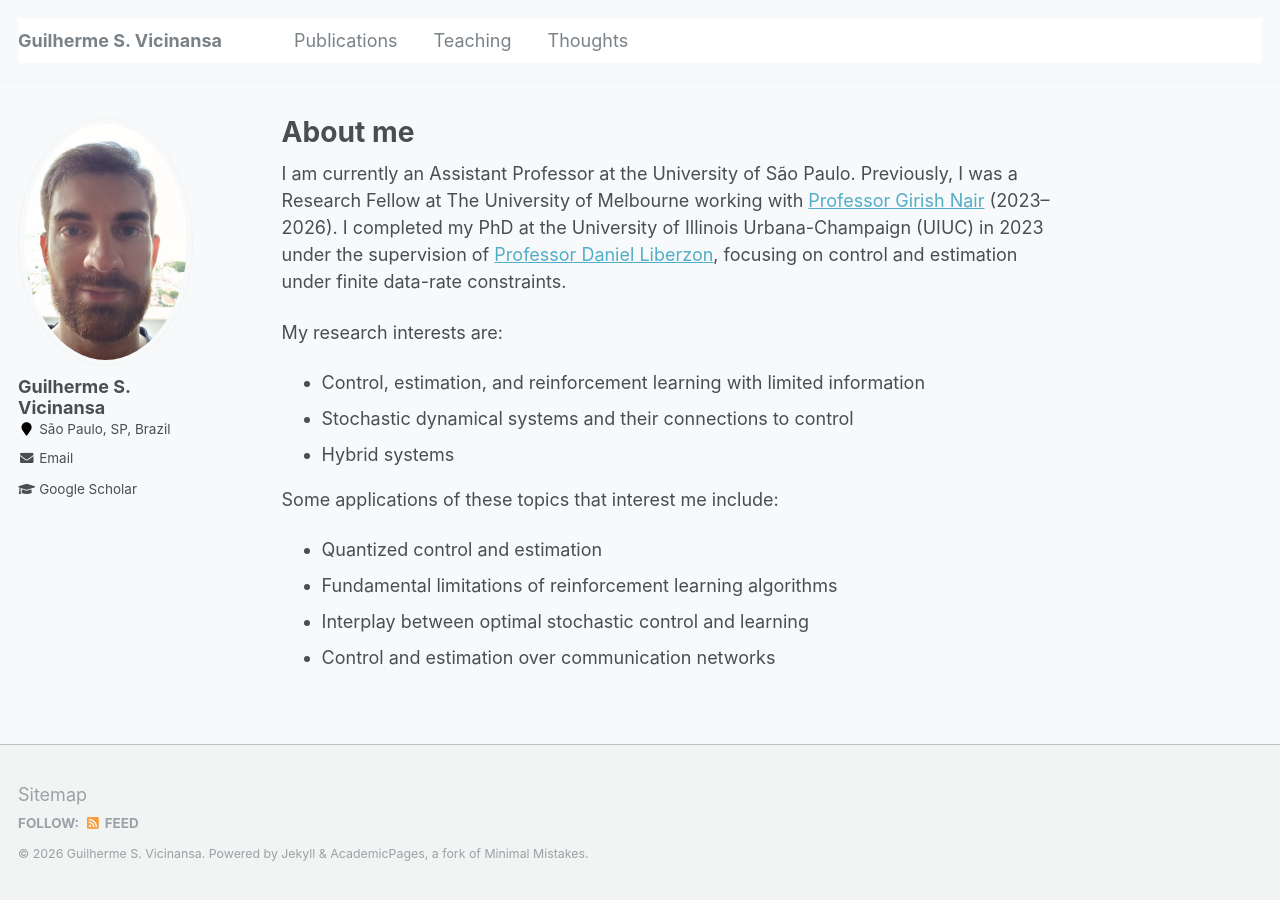
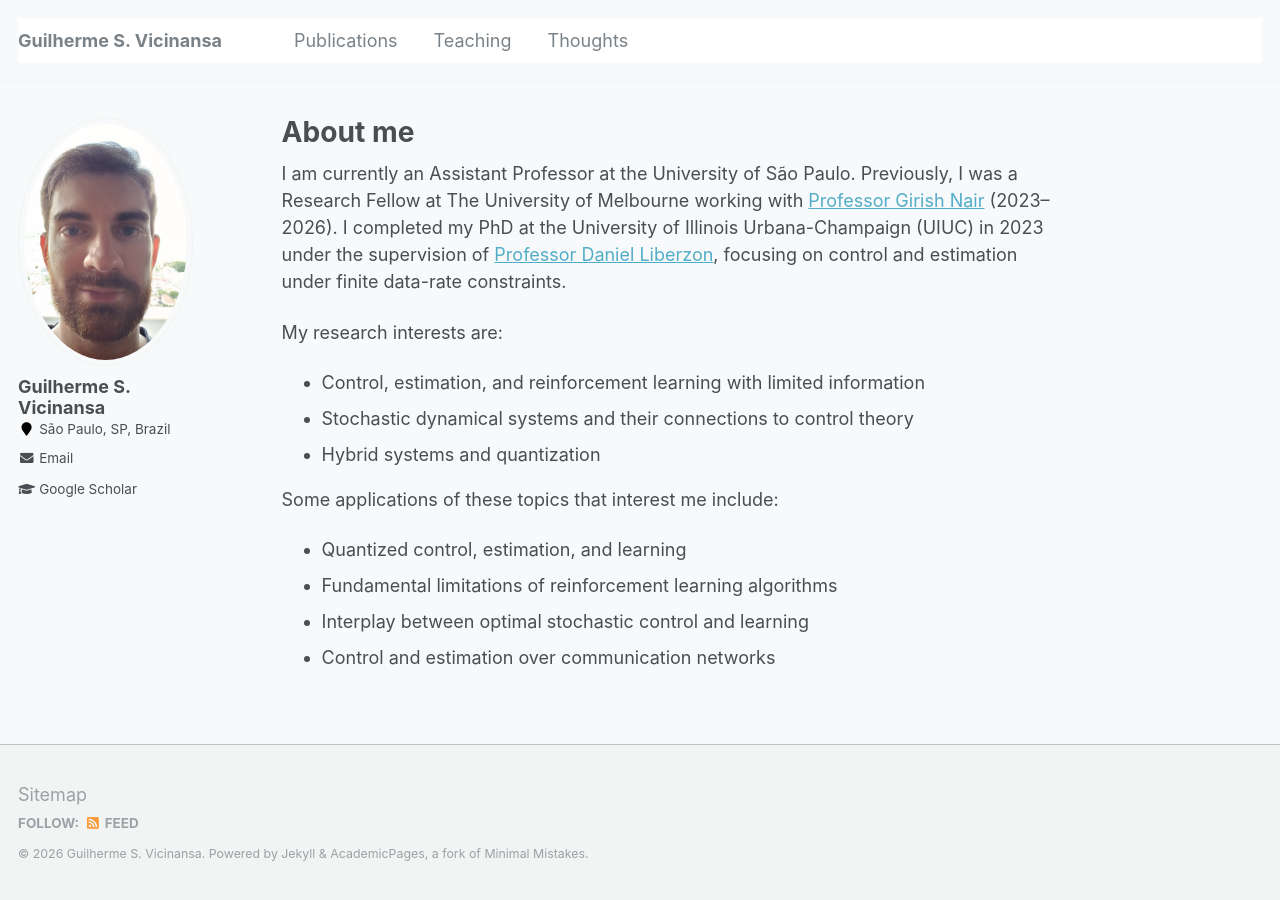
Before and after one commit to Vicinansa/vicinansa.github.io, a Jekyll site: the page built from _pages/about.md, in a window 1280 px wide. Built offline with Jekyll 4.4.1, drawn with Linux system fonts in a browser that asks for light colours.

Commit message:
Update about.md

```diff
--- a/_pages/about.md
+++ b/_pages/about.md
@@ -10,11 +10,11 @@ I am currently an Assistant Professor at the University of São Paulo. Previousl
 
 My research interests are:
  - Control, estimation, and reinforcement learning with limited information
- - Stochastic dynamical systems and their connections to control
- - Hybrid systems
+ - Stochastic dynamical systems and their connections to control theory
+ - Hybrid systems and quantization
 
 Some applications of these topics that interest me include:
- - Quantized control and estimation
+ - Quantized control, estimation, and learning
  - Fundamental limitations of reinforcement learning algorithms
  - Interplay between optimal stochastic control and learning
  - Control and estimation over communication networks
```
